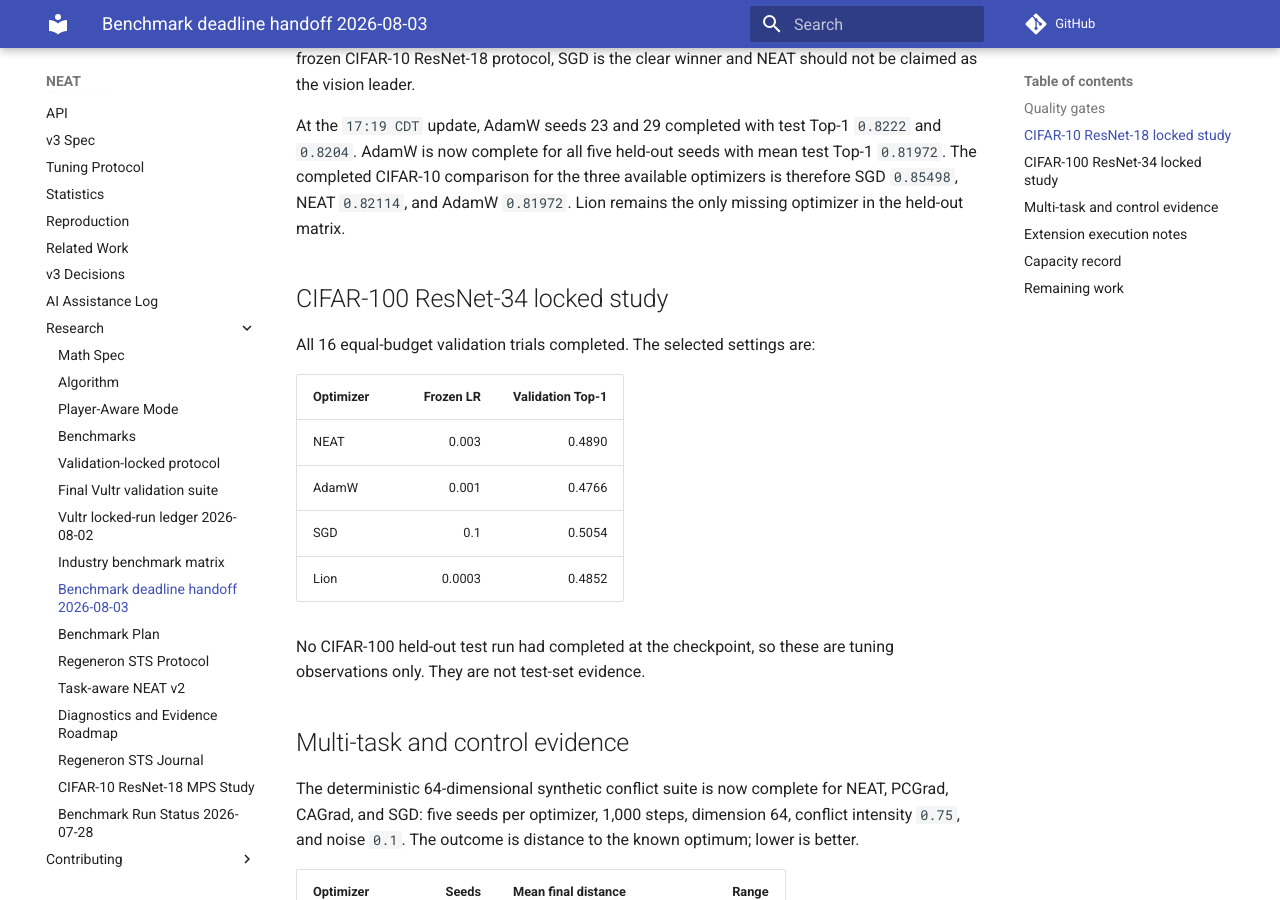
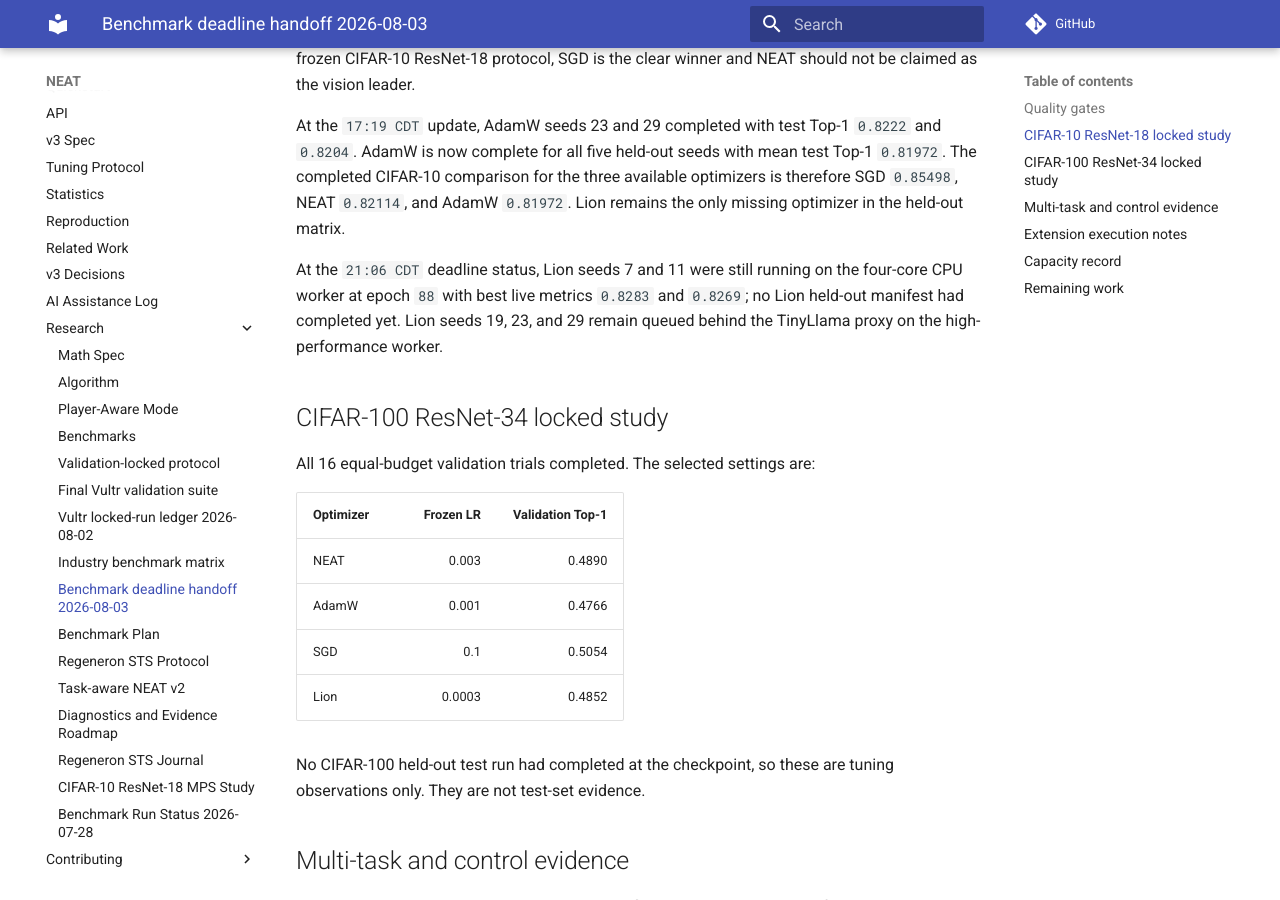
Before and after one commit to ItCodinTime/NEAT, an MkDocs documentation site: the page built from docs/research/benchmark-deadline-handoff-2026-08-03.md, in a window 1280 px wide and 900 px high, scrolled down 1616 px. Built offline with MkDocs 1.6.1 and Material for MkDocs 9.7.7, drawn with Linux system fonts in a browser that asks for light colours; comment, search, counter and statistics services are not loaded; some of the changed text lies outside the part shown.

Commit message:
docs: record benchmark deadline status

```diff
--- a/docs/research/benchmark-deadline-handoff-2026-08-03.md
+++ b/docs/research/benchmark-deadline-handoff-2026-08-03.md
@@ -2,7 +2,7 @@
 
 This handoff records the state of the Vultr validation window at
 `2026-08-03 11:01 CDT`, with extension updates at `11:15 CDT`, `14:50 CDT`,
-`15:28 CDT`, `16:21 CDT`, `16:41 CDT`, and `18:46 CDT`. It separates complete evidence, partial locked-study
+`15:28 CDT`, `16:21 CDT`, `16:41 CDT`, `18:46 CDT`, and `21:06 CDT`. It separates complete evidence, partial locked-study
 evidence, and work that remains queued. Raw manifests and live JSONL metrics
 are synchronized under the ignored `benchmarks/vultr_sync/` directory.
 
@@ -64,6 +64,11 @@ At the `17:19 CDT` update, AdamW seeds 23 and 29 completed with test Top-1
 mean test Top-1 `0.81972`. The completed CIFAR-10 comparison for the three
 available optimizers is therefore SGD `0.85498`, NEAT `0.82114`, and AdamW
 `0.81972`. Lion remains the only missing optimizer in the held-out matrix.
+
+At the `21:06 CDT` deadline status, Lion seeds 7 and 11 were still running on
+the four-core CPU worker at epoch `88` with best live metrics `0.8283` and
+`0.8269`; no Lion held-out manifest had completed yet. Lion seeds 19, 23, and
+29 remain queued behind the TinyLlama proxy on the high-performance worker.
 
 ## CIFAR-100 ResNet-34 locked study
 
@@ -151,6 +156,11 @@ vision process was active, `torchvision` was temporarily removed for the Llama
 proxy and is reinstalled by the queue before Lion and CIFAR-100 vision resume.
 The corrected TinyLlama NEAT run was active at `18:46 CDT`.
 
+At the `21:06 CDT` deadline status, both TinyLlama LoRA processes were still
+active with no completed manifest: NEAT had been running for about `2h20m`,
+and a parallel AdamW comparator for about `1h43m`. They were CPU-bound with
+stable memory use, so they were left running rather than interrupted.
+
 ## Capacity record
 
 After consolidation and follow-on provisioning, three NEAT-labelled workers are
```
